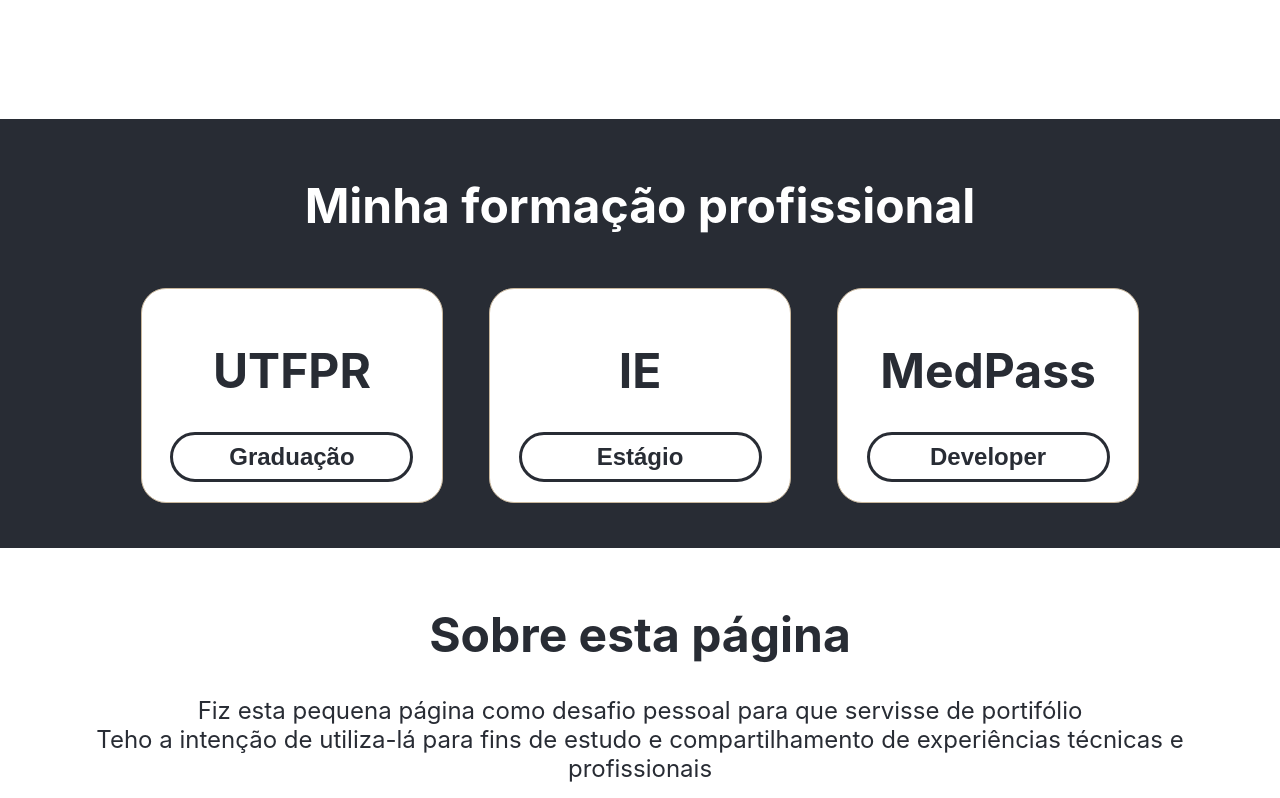
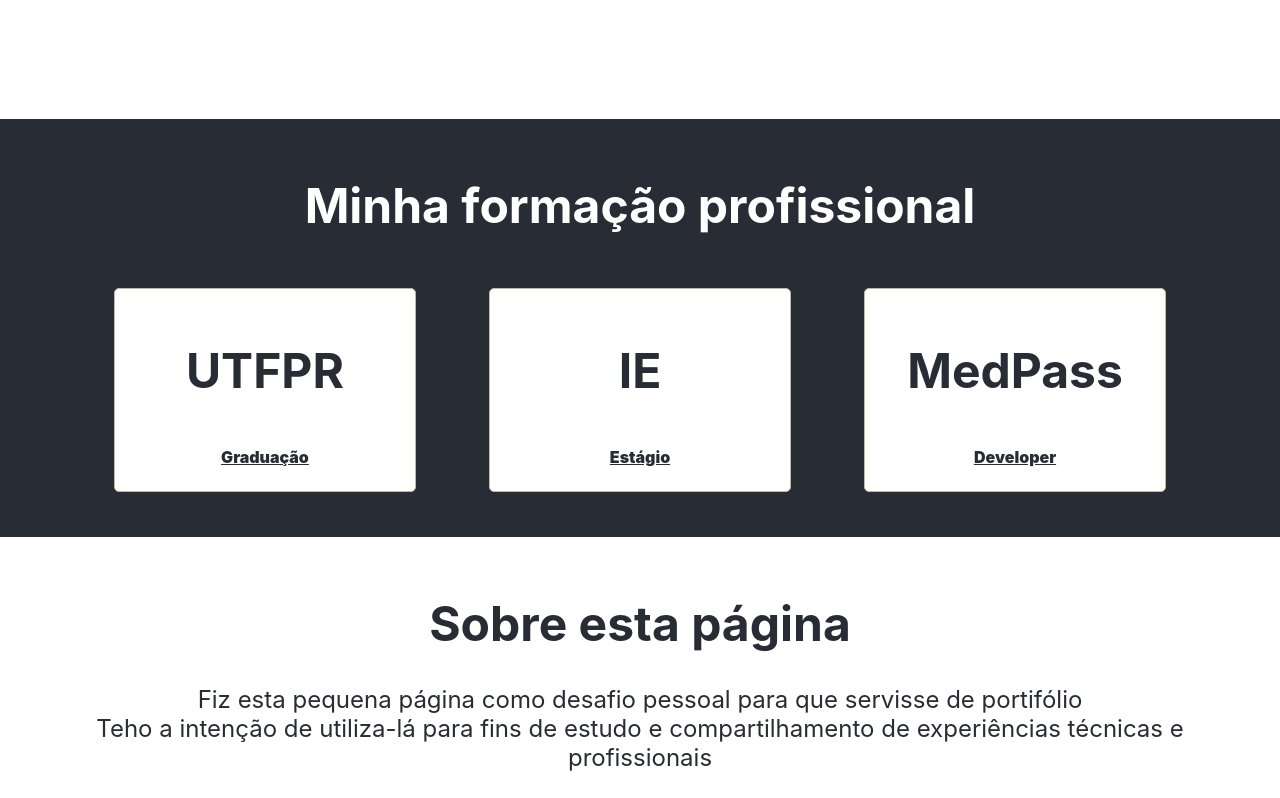
Before and after one commit to GuilhermeGattoG/Portifolio, a React (Create React App) app: page / in a window 1280 px wide. Shown: the part 762-1560 px from the top of the page. Built offline with nearby package versions, Linux system fonts and the light colour scheme.

Commit message:
Incompleted expand animation and content

```diff
--- /dev/null
+++ b/src/components/atoms/Link/index.js
@@ -0,0 +1,24 @@
+import React from "react"
+import styles from "./styles.module.scss";
+
+const Link = ({ text, color = "primary", onClick, fontSize }) => {
+
+    const getColor = () => {
+        switch (color) {
+            case "primary":
+                return "#282c34";
+            case "secondary":
+                return "#ffffff";
+            default:
+                return "#282c34"
+        }
+    }
+
+    return (
+        <div className={styles.link}>
+            <a onClick={onClick} style={{color: `${getColor()}`}}>{text}</a>
+        </div>
+    )
+}
+
+export default Link
--- /dev/null
+++ b/src/components/atoms/Link/styles.module.scss
@@ -0,0 +1,30 @@
+.link {
+  a {
+    text-decoration: underline;
+    font-size: 1rem;
+    cursor: pointer;
+    padding: 5px;
+    border-radius: 2px;
+
+    &:hover {
+      text-decoration: none;
+      animation: borderAnimation 0.5s;
+      animation-direction: normal;
+      animation-iteration-count: 1;
+      animation-fill-mode: forwards;
+    }
+  }
+}
+
+@keyframes borderAnimation {
+  10% {font-size: 1rem}
+  20% {font-size: 1.03rem}
+  30% {font-size: 1.06rem}
+  40% {font-size: 1.09rem}
+  50% {font-size: 1.12rem}
+  60% {font-size: 1.15rem}
+  70% {font-size: 1.18rem}
+  80% {font-size: 1.21rem}
+  90% {font-size: 1.24rem}
+  100% {font-size: 1.27rem}
+}
--- a/src/components/molecules/Tecnology/styles.module.scss
+++ b/src/components/molecules/Tecnology/styles.module.scss
@@ -32,7 +32,7 @@
 }
 
 .animationStart {
-  animation: slide 4s;
+  animation: slide 2.5s;
   animation-direction: normal;
   animation-iteration-count: 1;
 }
--- a/src/components/organisms/Footer/index.js
+++ b/src/components/organisms/Footer/index.js
@@ -8,24 +8,34 @@
         window.location.replace(socialMediaLink)
     }
 
+    const getIconSize = () => {
+        const size = ((3 * window.innerWidth) / 32)
+
+        if(size > 50){
+            return `40px`
+        }
+
+        return `${size}px`
+    }
+
     return (
         <div id={"contato"} className={styles.footer} >
             <h1>Para entrar em contato comigo</h1>
             <p>Dê uma olhada no meu e-mail e redes sociais</p>
             <div className={styles.facebook} onClick={() => goToPage("https://www.facebook.com/guilherme.gattogomes")} >
-                <Image src="facebook-logo.svg" alt="facebook" width="30px" />
+                <Image src="facebook-logo.svg" alt="facebook" width={getIconSize()} />
             </div>
             <div className={styles.linkedin} onClick={() => goToPage("https://www.linkedin.com/in/guilherme-gatto-5a346215b")} >
-                <Image src="linkedin-logo.svg" alt="LinkedIn" width="30px" />
+                <Image src="linkedin-logo.svg" alt="LinkedIn" width={getIconSize()} />
             </div>
             <div className={styles.github} onClick={() => goToPage("https://github.com/GuilhermeGattoG")} >
-                <Image src="github-logo.svg" alt="github" width="30px" />
+                <Image src="github-logo.svg" alt="github" width={getIconSize()} />
             </div>
             <div className={styles.gmail} onClick={() => goToPage("mailto:guilherme.gatto.g@gmail.com")} >
-                <Image src="gmail-logo.svg" alt="github" width="30px" />
+                <Image src="gmail-logo.svg" alt="github" width={getIconSize()} />
             </div>
             <br/><br/><br/>
-            <p>Made with &#128147; by &#128008;</p>
+            <p className={styles.madeWithLove}>Made with &#128147; by &#128008;</p>
         </div>
     )
 }
--- a/src/components/organisms/Footer/styles.module.scss
+++ b/src/components/organisms/Footer/styles.module.scss
@@ -54,3 +54,8 @@
         margin: 0 1rem;
     }
 }
+
+.madeWithLove {
+    font-size: 1rem;
+    margin-bottom: 0px;
+}
--- a/src/components/organisms/ProfessionalCard/index.js
+++ b/src/components/organisms/ProfessionalCard/index.js
@@ -1,21 +1,35 @@
 import React from "react"
 import styles from "./styles.module.scss"
-import Image from "../../atoms/Image";
-import Button from "../../atoms/Button"
+import Link from "../../atoms/Link"
 
 const ProfessionalCards = ({ org, image, text }) => {
-    const onclick = () => {
-        console.log("On click")
+    const expandDiv = (e) => {
+        const divToBeExpanded = e.currentTarget.parentElement.parentElement.parentElement.parentElement.children[1]
+
+        // if(!divToBeExpanded.classList.contains(styles.expandAnimation)) {
+            divToBeExpanded.classList.toggle(styles.avoidAnimation)
+            // divToBeExpanded.children[1].style.display = "flex"
+        // }
+        // else {
+        //     divToBeExpanded.children[1].style.display = "none"
+        //     divToBeExpanded.classList.toggle(styles.expandAnimation)
+        // }
+
+        console.log(divToBeExpanded)
     }
 
     return (
             <div className={styles.card}>
-                <div className={styles.cardImage}>
-                    {/*<Image width={"100%"} src={"utfpr-logo.svg"} alt={"UTFPR"} />*/}
-                    <h1>{org}</h1>
+                <div className={styles.reducedContent}>
+                    <div className={styles.cardImage}>
+                        <h1>{org}</h1>
+                    </div>
+                    <div className={styles.cardTitle}>
+                        <Link onClick={(e) => expandDiv(e)} text={text} color={"primary"} />
+                    </div>
                 </div>
-                <div className={styles.cardTitle}>
-                    <Button onClick={() => onclick()} text={text} color={"primary"} border={"3px"} width={"90%"} height={"50px"} fontSize={"1.5rem"} />
+                <div className={`${styles.expandedContent} ${styles.avoidAnimation}`}>
+                    <h1>Conteúdo expandido</h1>
                 </div>
             </div>
     )
--- a/src/components/organisms/ProfessionalCard/styles.module.scss
+++ b/src/components/organisms/ProfessionalCard/styles.module.scss
@@ -4,9 +4,19 @@
   background-color: #ffffff;
   color: #282c34;
   font-weight: 900;
-  border-radius: 25px;
+  border-radius: 5px;
   padding: 20px 15px;
   margin: 20px 2%;
+  display: flex;
+  flex-direction: column;
+  justify-content: space-evenly;
+  height: auto;
+  align-self: start;
+
+  animation: reduce 1s;
+  animation-iteration-count: 1;
+  animation-fill-mode: forwards;
+  animation-direction: normal;
 }
 
 .cardImage {
@@ -14,6 +24,48 @@
 }
 
 .cardTitle{
-  margin-top: 30px;
   font-size: 32px;
 }
+
+.reducedContent {
+  display: flex;
+  flex-direction: column;
+  align-self: center;
+}
+
+.expandedContent {
+  animation: expand 1s;
+  animation-fill-mode: forwards;
+  animation-iteration-count: 1;
+  animation-direction: normal;
+  animation-timing-function: ease;
+  align-items: center;
+}
+
+.avoidAnimation {
+  display: none;
+  align-self: end;
+}
+
+@keyframes expand {
+  0% {
+    height: auto;
+    display: block;
+    opacity: 0;
+  }
+  100% {
+    opacity: 1;
+  }
+}
+
+@keyframes reduce {
+  //0% {
+  //  width: 90%;
+  //}
+  //50% {
+  //  width: 75%;
+  //}
+  //100% {
+  //  width: 270px;
+  //}
+}
--- a/src/components/template/Personal/index.js
+++ b/src/components/template/Personal/index.js
@@ -2,21 +2,16 @@
 import styles from "./styles.module.scss"
 import Image from "../../atoms/Image";
 
-const Personal = () => {
+const listenerForPicture = () => {
+    if(window.pageYOffset <= (document.getElementById("professional").offsetTop - document.getElementsByClassName(styles.picture)[0].children[0].clientHeight) && window.matchMedia("(min-width:480px)").matches){
+        document.getElementsByClassName(styles.picture)[0].style.marginTop = `${(document.getElementsByClassName(styles.description)[0].clientHeight - (1.25 * document.getElementsByClassName(styles.picture)[0].children[0].clientHeight)) * (window.pageYOffset / document.getElementsByClassName(styles.description)[0].clientHeight)}px`
+    }
+}
 
-    const movePicture = () => {
-        const header = document.getElementsByClassName(styles.picture)[0]
-        const minScroll = 100
-
-        window.scroll(() => {
-            let t = window.scrollTop()
-            if(t > minScroll){
-                header.height = t
-            }
-        })
-    }
+window.addEventListener("scroll",listenerForPicture)
 
 
+const Personal = () => {
     return (
         <div id={"personal"} className={styles.personalContainer}>
             <div className={styles.picture}>
--- a/src/components/template/Personal/styles.module.scss
+++ b/src/components/template/Personal/styles.module.scss
@@ -3,7 +3,6 @@
   color: #282c34;
   display: flex;
   justify-content: space-between;
-  //align-items: center;
   margin-bottom: 50px;
   padding: 50px 10%;
 
--- a/src/components/template/Professional/index.js
+++ b/src/components/template/Professional/index.js
@@ -2,7 +2,7 @@
 import styles from "./styles.module.scss"
 import ProfessionalCard from "../../organisms/ProfessionalCard";
 
-const Professional = ({ }) => {
+const Professional = () => {
     return (
         <div id={"professional"} className={styles.professionalContainer} >
             <div className={styles.containerTitle}>
--- a/src/components/template/Professional/styles.module.scss
+++ b/src/components/template/Professional/styles.module.scss
@@ -2,7 +2,7 @@
   background-color: #282c34;
   color: #ffffff;
   display: flex;
-  justify-content: space-between;
+  justify-content: center;
   flex-wrap: wrap;
   padding: 25px 5%;
 }
@@ -12,16 +12,9 @@
 }
 
 .cardsContainer {
-  //width: 270px;
-  //border: 1px solid #C9B79C;
-  //background-color: #ffffff;
-  //color: #282c34;
-  //font-weight: 900;
-  //border-radius: 25px;
-  //padding: 20px 15px;
-
   width: 100%;
   display: flex;
-  justify-content: center;
+  justify-content: space-evenly;
   flex-wrap: wrap;
+  margin: auto;
 }
```
